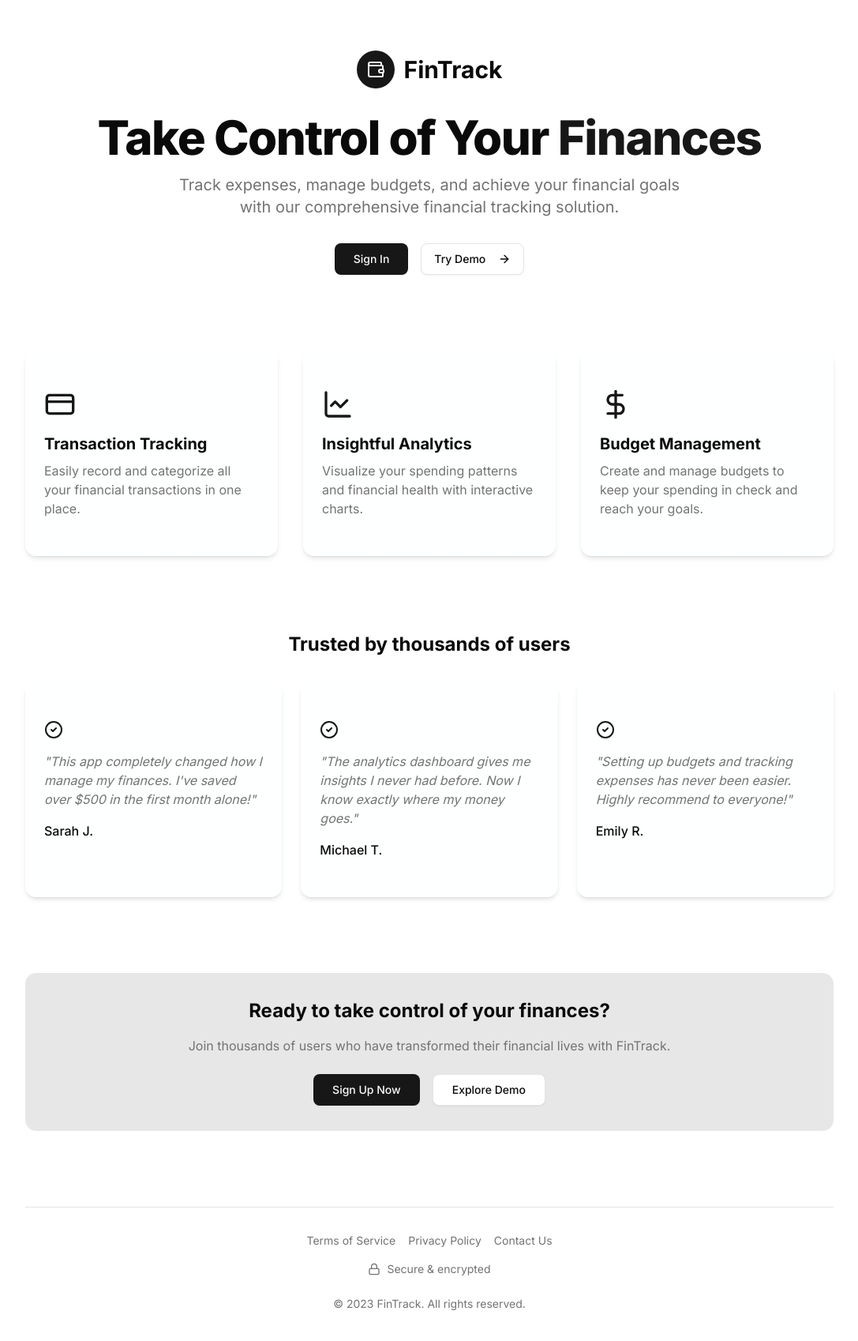
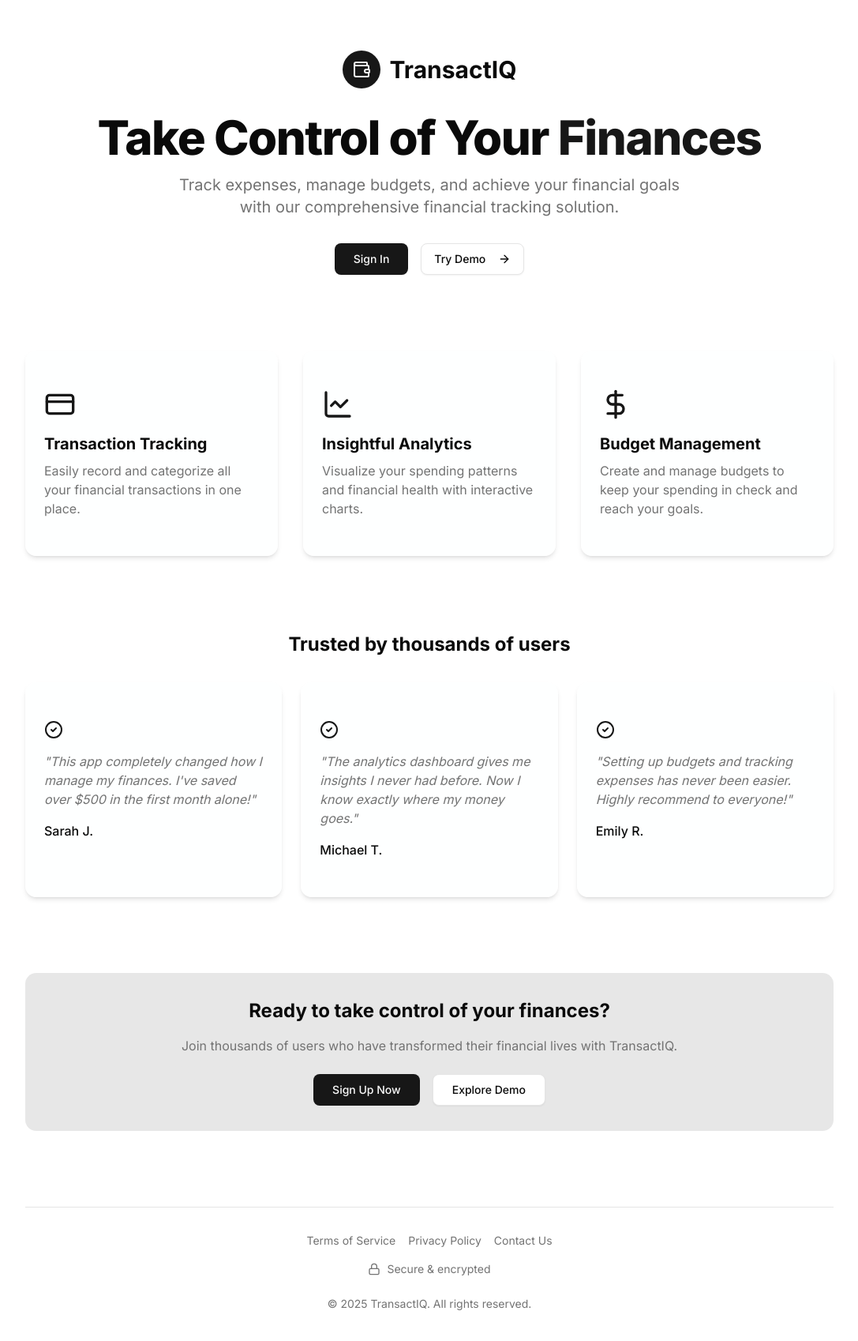
Before and after one commit to VerhoczkiMarton/transactiq, a Next.js app: page /welcome in a window 1280 px wide. Shown: the top 1698 px of the page at 79% size, without its empty margins (96-1183 px from the left). Built offline with nearby package versions, Linux system fonts and the light colour scheme.

Commit message:
Branding updates

```diff
--- a/src/app/welcome/page.tsx
+++ b/src/app/welcome/page.tsx
@@ -44,7 +44,7 @@ export default function WelcomePage() {
               <div className="bg-primary text-primary-foreground flex h-12 w-12 items-center justify-center rounded-full">
                 <Wallet className="h-6 w-6" />
               </div>
-              <h1 className="ml-3 text-3xl font-bold">FinTrack</h1>
+              <h1 className="ml-3 text-3xl font-bold">TransactIQ</h1>
             </div>
             <div className="text-center">
               <h2 className="mb-4 text-4xl font-extrabold tracking-tight sm:text-5xl md:text-6xl">
@@ -114,7 +114,7 @@ export default function WelcomePage() {
           >
             <h3 className="mb-4 text-2xl font-bold">Ready to take control of your finances?</h3>
             <p className="text-muted-foreground mx-auto mb-6 max-w-2xl">
-              Join thousands of users who have transformed their financial lives with FinTrack.
+              Join thousands of users who have transformed their financial lives with TransactIQ.
             </p>
             <div className="flex flex-col items-center justify-center gap-4 sm:flex-row">
               <Button size="lg" onClick={() => router.push('/auth/signin')}>
@@ -146,7 +146,7 @@ export default function WelcomePage() {
               <span className="text-muted-foreground text-sm">Secure & encrypted</span>
             </div>
             <p className="text-muted-foreground mt-6 text-sm">
-              © 2023 FinTrack. All rights reserved.
+              © 2025 TransactIQ. All rights reserved.
             </p>
           </footer>
         </div>
```
